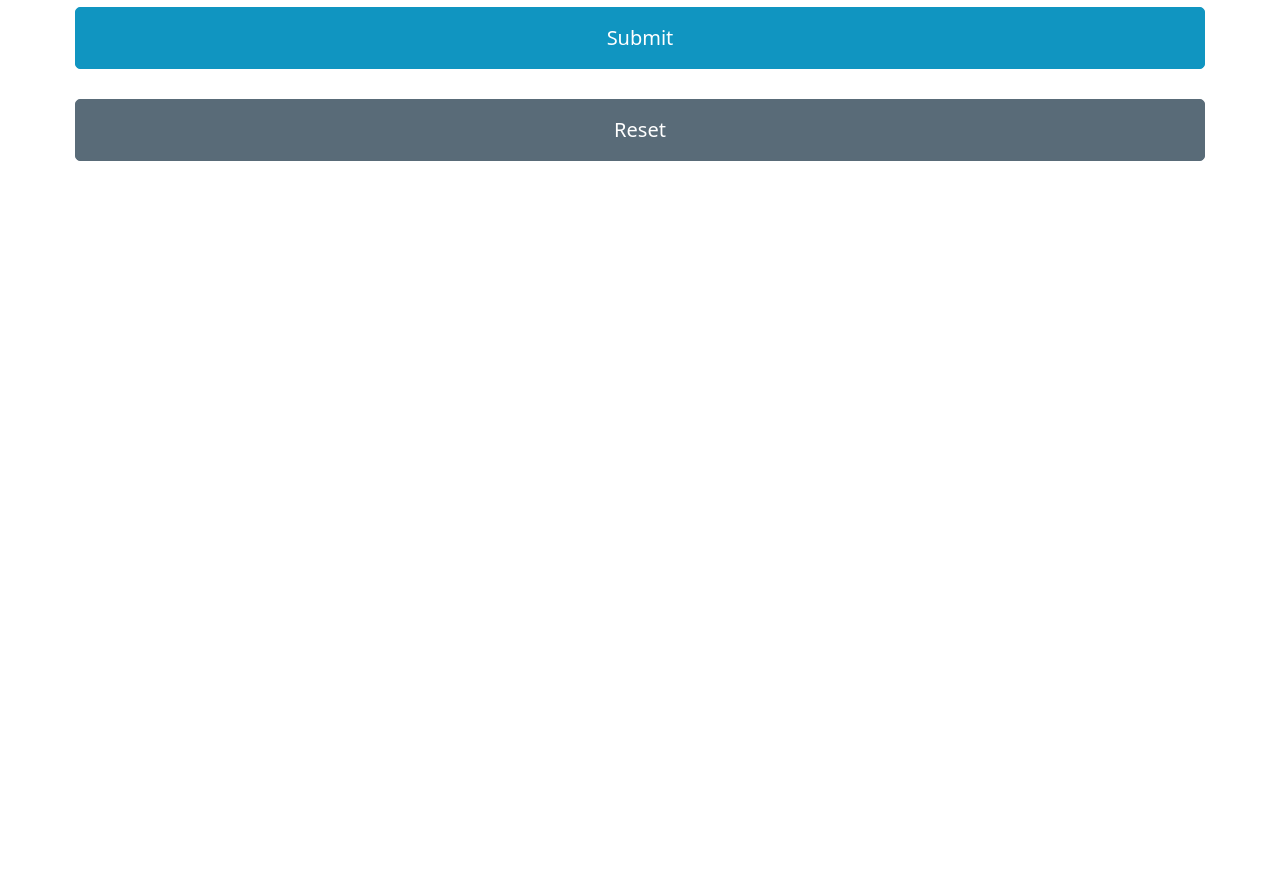
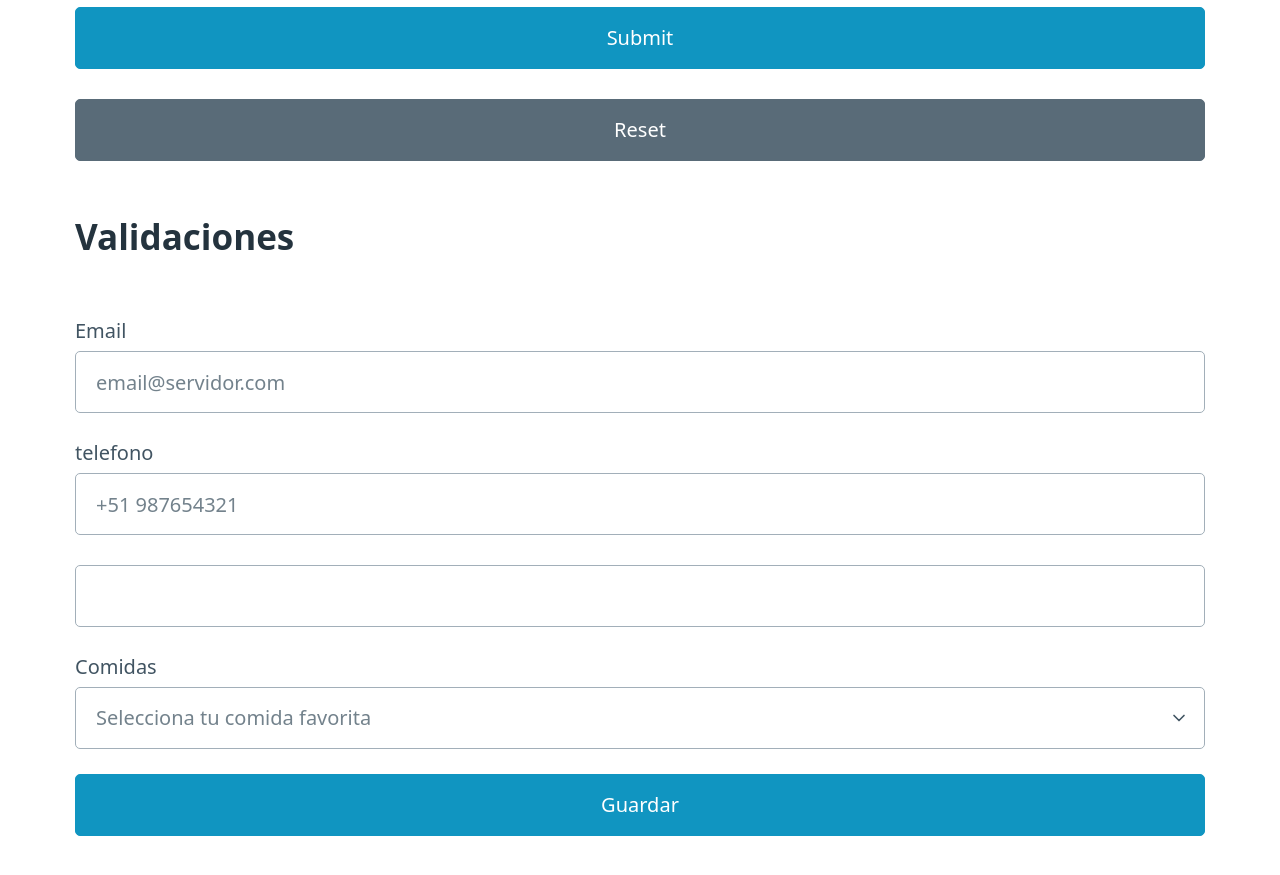
Before and after one commit to EnrikeIvan/bootcamp-frontend-g14-, a plain HTML site: page Semana02/formulariostablasyotros/index.html in a window 1280 px wide. Shown: the part 2009-2884 px from the top of the page. Before the commit the page ends 2300 px from the top, so only its background shows below. Drawn offline with nearby package versions, Linux system fonts and the light colour scheme.

Commit message:
terminamos las validaciones

```diff
--- a/Semana02/formulariostablasyotros/index.html
+++ b/Semana02/formulariostablasyotros/index.html
@@ -84,6 +84,39 @@
 
 
         </form>
+
+        <form>
+            <h2>Validaciones</h2>
+            <label></label>
+
+            <label>
+                Email
+                <input type="email" name="email" placeholder="email@servidor.com" required />
+            </label>
+
+            <label>
+                telefono
+                <input type="tel" name="telefono" required pattern="\+[0-9]{2} [0-9]{9}" placeholder="+51 987654321" />
+            </label>
+
+            <label>
+                <input type="number" name="edad" required min="1" max="15"/>
+            </label>
+
+            <label>
+                Comidas
+                <select required name="comidas">
+                    <option value="">Selecciona tu comida favorita</option>
+                    <option value="aji">aji de gallina </option>
+                    <option value="pach">pachamanca </option>
+                    <option value="cuy">cuy </option>
+                    <option value="papa">papa rellena </option>
+                    <option value="sal">salchipapa </option>
+                </select>
+            </label>
+
+            <input type="submit" value="Guardar">
+        </form>
     </main>
 
 </body>
```
Also changed, not shown: Semana02/formulariostablasyotros/index2.html (+1 -0 lines).
